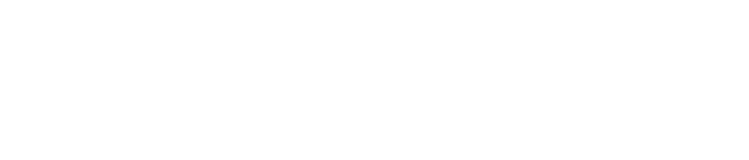
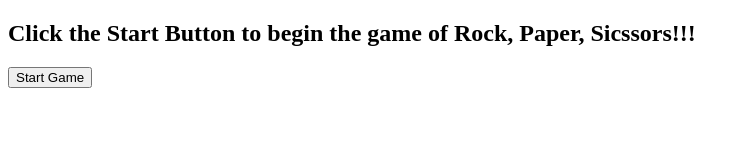
Before and after one commit to erika947/RockPaperScissor, a plain HTML site: page index.html in a window 1280 px wide. Shown: the whole page, without its empty margins (0-749 px from the left). Drawn offline with Linux system fonts and the light colour scheme.

Commit message:
new update

```diff
--- a/index.html
+++ b/index.html
@@ -8,7 +8,8 @@
 
 </head>
 <body>
-
+  <h2>Click the Start Button to begin the game of Rock, Paper, Sicssors!!!</h2>
+    <button onclick="game()">Start Game</button>
 </body>
 <script src="javagame/script.js"></script>
 </html>
```
